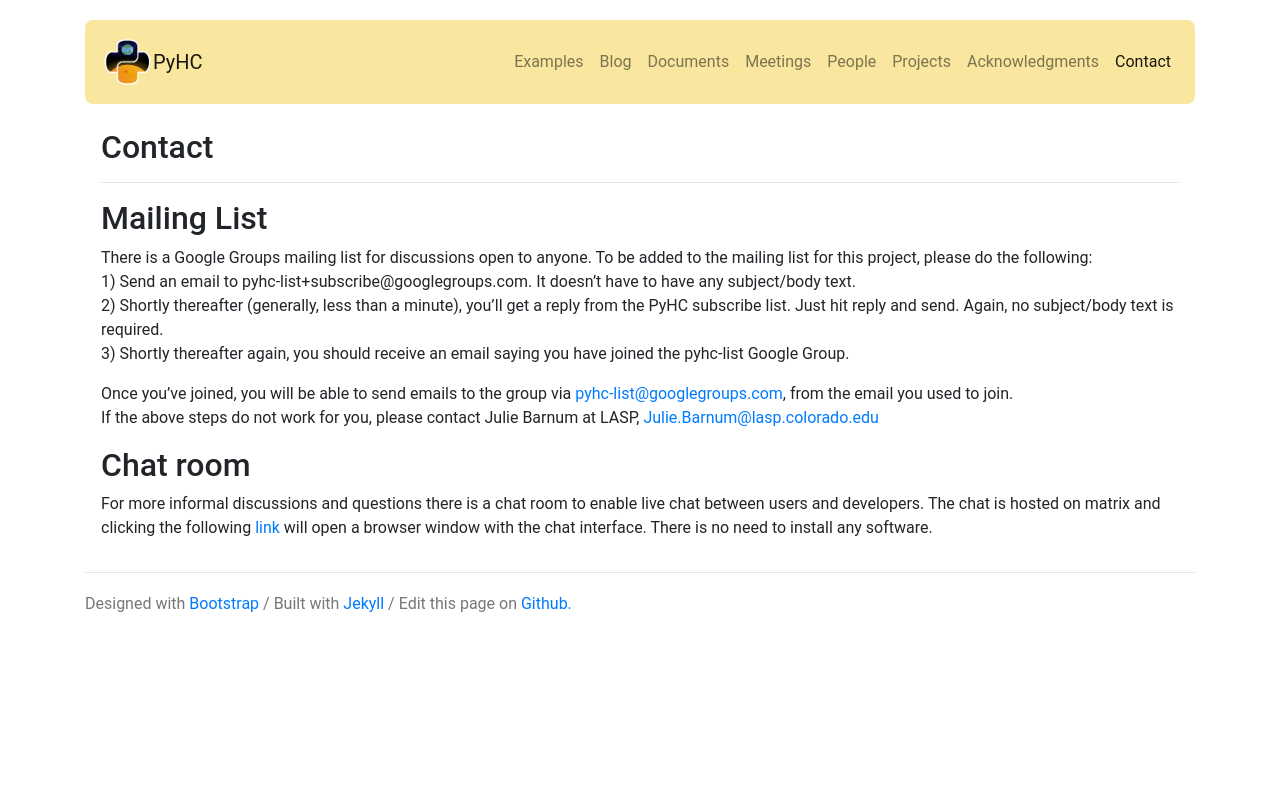
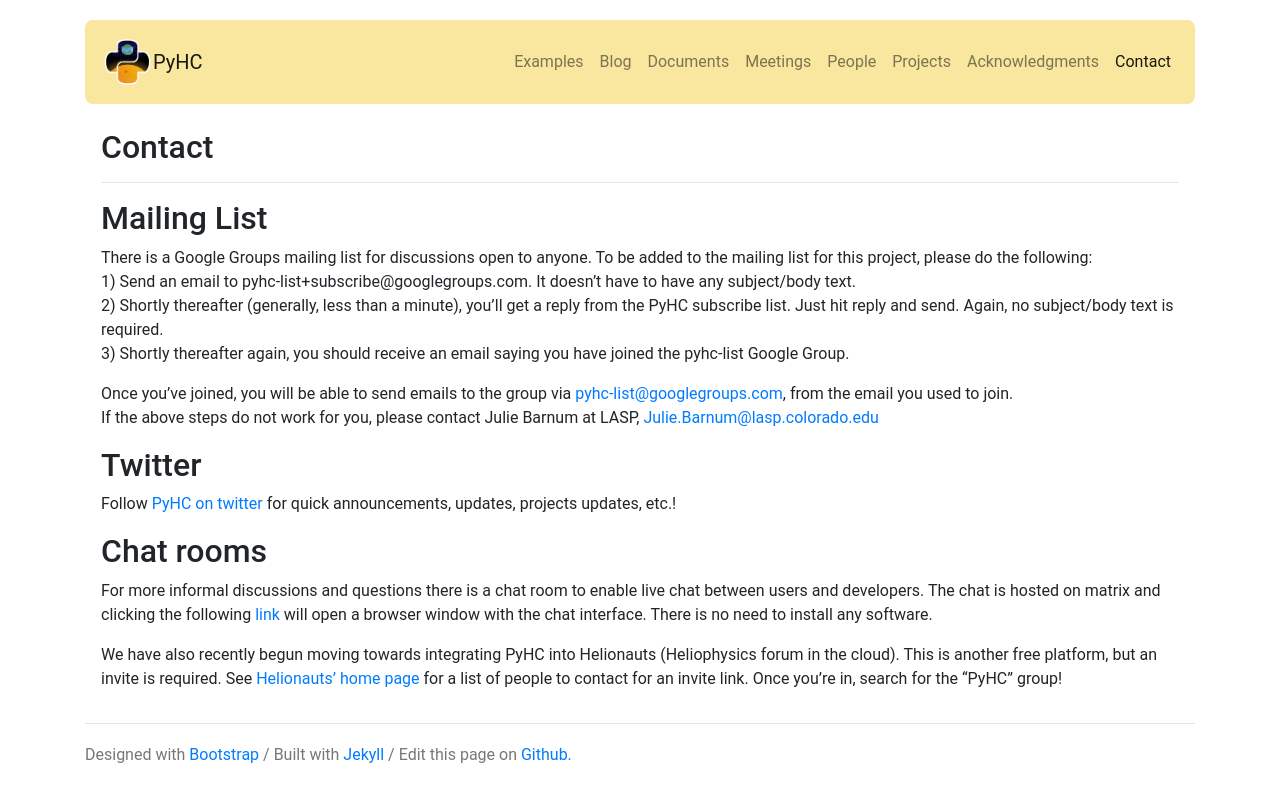
Before and after one commit to heliophysicsPy/heliophysicsPy.github.io, a Jekyll site: the page built from _pages/contact.md, in a window 1280 px wide. Shown: the top 802 px of the page. Built offline with Jekyll 4.4.1, drawn with Linux system fonts in a browser that asks for light colours; nearby versions of some CDN libraries.

Commit message:
Add PyHC Twitter and Helionaut info to contact page

```diff
--- a/_pages/contact.md
+++ b/_pages/contact.md
@@ -13,5 +13,10 @@ There is a Google Groups mailing list for discussions open to anyone. To be adde
 Once you've joined, you will be able to send emails to the group via [pyhc-list@googlegroups.com](mailto: pyhc-list@googlegroups.com), from the email you used to join.<br />
 If the above steps do not work for you, please contact Julie Barnum at LASP, [Julie.Barnum@lasp.colorado.edu](mailto:Julie.Barnum@lasp.colorado.edu)
 
-## Chat room
+## Twitter
+Follow [PyHC on twitter](https://twitter.com/PyHC_official) for quick announcements, updates, projects updates, etc.!
+
+## Chat rooms
 For more informal discussions and questions there is a chat room to enable live chat between users and developers. The chat is hosted on matrix and clicking the following [link](https://riot.im/app/#/room/#heliopython:openastronomy.org) will open a browser window with the chat interface. There is no need to install any software.
+
+We have also recently begun moving towards integrating PyHC into Helionauts (Heliophysics forum in the cloud). This is another free platform, but an invite is required. See [Helionauts' home page](https://helionauts.org/login) for a list of people to contact for an invite link. Once you're in, search for the "PyHC" group!
```
